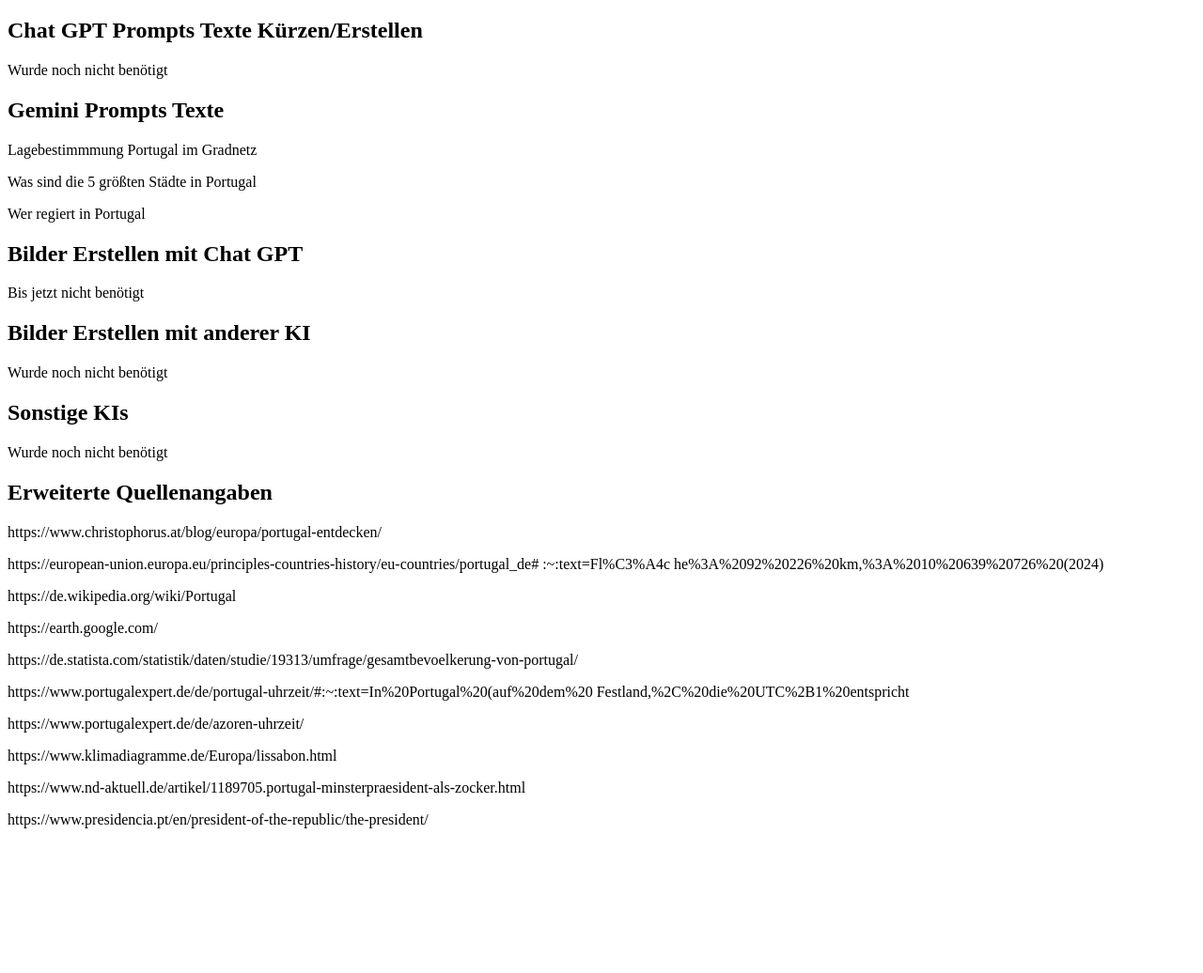
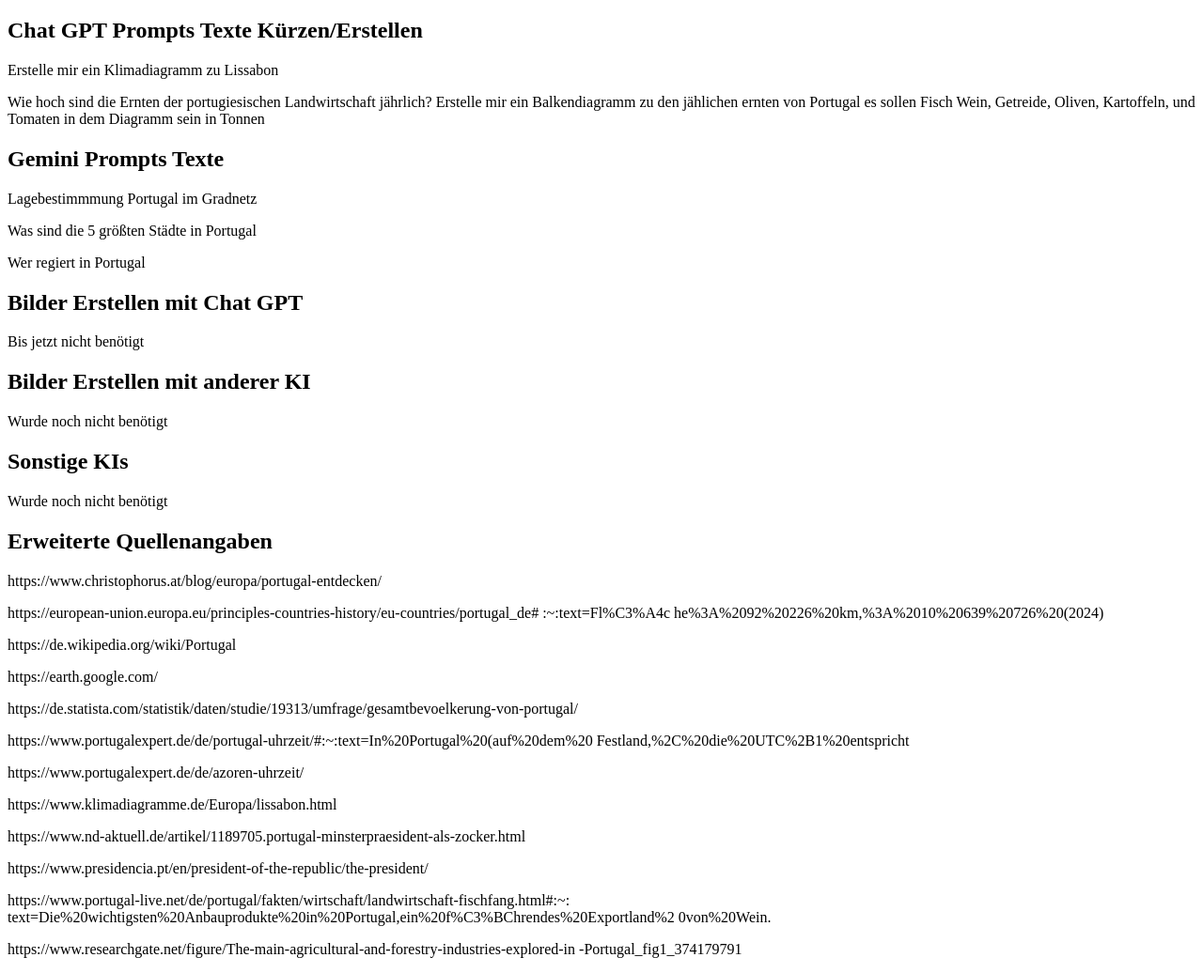
Before and after one commit to Fynnsp/ekref-portugal8j2hj-, a plain HTML site: page index.html in a window 1280 px wide. Shown: the part 61-1097 px from the top of the page at 94% size. Before the commit the page ends 959 px from the top, so only its background shows below. Drawn offline with Linux system fonts and the light colour scheme.

Commit message:
Update index.html

```diff
--- a/index.html
+++ b/index.html
@@ -8,7 +8,10 @@
     <h1>KI Prompts und erweiterte Quellenangaben <em>Portugal</em></h1>
 
     <h2>Chat GPT Prompts Texte Kürzen/Erstellen</h2>
-    <p>Wurde noch nicht benötigt</p>
+    <p>Erstelle mir ein Klimadiagramm zu Lissabon</p>
+    <p>Wie hoch sind die Ernten der portugiesischen Landwirtschaft jährlich?
+Erstelle mir ein Balkendiagramm zu den jählichen ernten von Portugal es sollen Fisch
+        Wein, Getreide, Oliven, Kartoffeln, und Tomaten in dem Diagramm sein in Tonnen</p>
 
     <h2>Gemini Prompts Texte</h2>
     <p>Lagebestimmmung Portugal im Gradnetz</p>
@@ -38,5 +41,11 @@
     <p>https://www.klimadiagramme.de/Europa/lissabon.html</p>
     <p>https://www.nd-aktuell.de/artikel/1189705.portugal-minsterpraesident-als-zocker.html</p>
     <p>https://www.presidencia.pt/en/president-of-the-republic/the-president/</p>
+    <p>https://www.portugal-live.net/de/portugal/fakten/wirtschaft/landwirtschaft-fischfang.html#:~:
+        text=Die%20wichtigsten%20Anbauprodukte%20in%20Portugal,ein%20f%C3%BChrendes%20Exportland%2
+        0von%20Wein.</p>
+    <p>https://www.researchgate.net/figure/The-main-agricultural-and-forestry-industries-explored-in
+        -Portugal_fig1_374179791</p>
+
 </body>
 </html>
```
